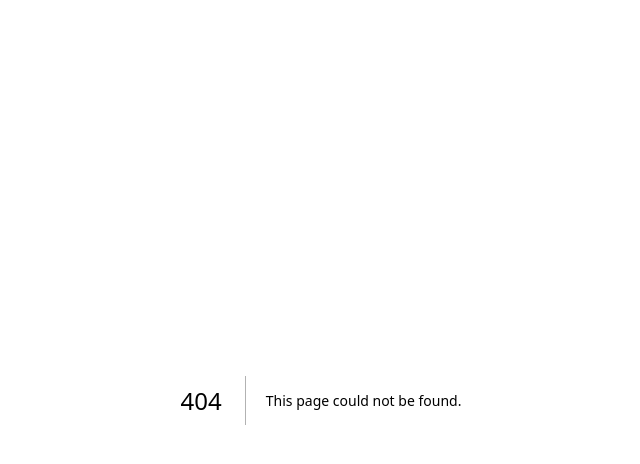
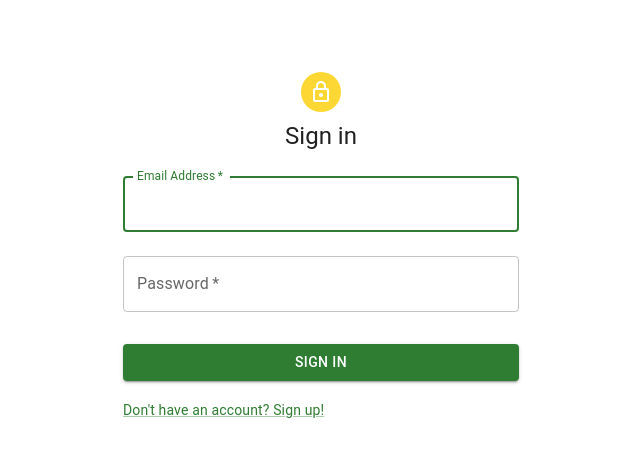
Before and after one commit to Albus00/login-page, a Next.js app: page /account/signin in a window 1280 px wide. Before the commit this address had no page. Shown: the top 464 px of the page, without its empty margins (319-959 px from the left). Built offline with nearby package versions, Linux system fonts and the light colour scheme; no server answers.

Commit message:
Started implementing login page

```diff
--- /dev/null
+++ b/app/account/signin/page.tsx
@@ -0,0 +1,17 @@
+"use client"
+import { useSession } from "next-auth/react"
+import SignInField from "@/app/components/signInField"
+
+export default function Home() {
+  const { data: session } = useSession()
+
+  return (
+    <main>
+
+      {session ? (<div>data</div>) : null}
+
+      <SignInField />
+
+    </main>
+  )
+}
--- a/app/api/auth/[...nextauth]/options.ts
+++ b/app/api/auth/[...nextauth]/options.ts
@@ -35,4 +35,6 @@ export const options: NextAuthOptions = {
             }
         })
     ],
+    callbacks: {
+      }
 }
--- a/app/api/auth/[...nextauth]/route.ts
+++ b/app/api/auth/[...nextauth]/route.ts
@@ -1,3 +1,5 @@
+// Added for compatibility with NextJS 13
+
 import NextAuth from "next-auth"
 import {options} from './options'
 
--- /dev/null
+++ b/app/components/signInField.tsx
@@ -0,0 +1,115 @@
+"use client"
+
+import Avatar from '@mui/material/Avatar';
+import Button from '@mui/material/Button';
+import CssBaseline from '@mui/material/CssBaseline';
+import TextField from '@mui/material/TextField';
+import FormControlLabel from '@mui/material/FormControlLabel';
+import Checkbox from '@mui/material/Checkbox';
+import Link from '@mui/material/Link';
+import Grid from '@mui/material/Grid';
+import Box from '@mui/material/Box';
+import LockOutlinedIcon from '@mui/icons-material/LockOutlined';
+import Typography from '@mui/material/Typography';
+import Container from '@mui/material/Container';
+import { createTheme, ThemeProvider } from '@mui/material/styles';
+import { Alert } from '@mui/material';
+import { useState } from 'react';
+import { green, yellow } from '@mui/material/colors';
+import { signIn } from 'next-auth/react';
+
+const theme = createTheme({
+  palette: {
+    primary: {
+      main: green[800],
+    },
+    secondary: {
+      main: yellow[600],
+    },
+  },
+});
+
+export default function SignInField() {
+  const [errorMsg, setErrorMsg] = useState("")
+
+  const handleSubmit = (event: React.FormEvent<HTMLFormElement>) => {
+    // Prevents page from refreshing
+    event.preventDefault();
+    const data = new FormData(event.currentTarget);
+
+    try {
+      if (data.get('email') != "" && data.get('password') != "") {
+        signIn("credentials", { username: data.get('email'), password: data.get('password') })
+      }
+      else
+        throw 'Fill out all fields';
+
+    } catch (e: any) {
+      console.log(e);
+      setErrorMsg(e);
+    }
+
+    console.log({
+      email: data.get('email'),
+      password: data.get('password'),
+    });
+  };
+
+  return (
+    <ThemeProvider theme={theme}>
+      <Container component="main" maxWidth="xs">
+        <CssBaseline />
+        <Box
+          sx={{
+            marginTop: 8,
+            display: 'flex',
+            flexDirection: 'column',
+            alignItems: 'center',
+          }}
+        >
+          <Avatar sx={{ m: 1, bgcolor: 'secondary.main' }}>
+            <LockOutlinedIcon />
+          </Avatar>
+          <Typography component="h1" variant="h5">
+            Sign in
+          </Typography>
+          {errorMsg.length > 0 ?
+            <Alert severity="error">{errorMsg}</Alert> : null}
+          <Box component="form" onSubmit={handleSubmit} noValidate sx={{ mt: 1 }}>
+            <TextField
+              margin="normal"
+              required
+              fullWidth
+              id="email"
+              label="Email Address"
+              name="email"
+              autoComplete="email"
+              autoFocus
+            />
+            <TextField
+              margin="normal"
+              required
+              fullWidth
+              name="password"
+              label="Password"
+              type="password"
+              id="password"
+              autoComplete="current-password"
+            />
+            <Button
+              type="submit"
+              fullWidth
+              variant="contained"
+              sx={{ mt: 3, mb: 2 }}
+            >
+              Sign In
+            </Button>
+            <Link href="#" variant="body2">
+              Don&#39;t have an account? Sign up!
+            </Link>
+          </Box>
+        </Box>
+      </Container>
+    </ThemeProvider>
+  );
+}
--- a/app/globals.css
+++ b/app/globals.css
@@ -8,20 +8,11 @@
   --background-end-rgb: 255, 255, 255;
 }
 
-@media (prefers-color-scheme: dark) {
-  :root {
-    --foreground-rgb: 255, 255, 255;
-    --background-start-rgb: 0, 0, 0;
-    --background-end-rgb: 0, 0, 0;
-  }
+body {
+  color: rgb(var(--foreground-rgb));
+  background: f2f2f2;
 }
 
-body {
-  color: rgb(var(--foreground-rgb));
-  background: linear-gradient(
-      to bottom,
-      transparent,
-      rgb(var(--background-end-rgb))
-    )
-    rgb(var(--background-start-rgb));
+button {
+  background-color: inherit;
 }
--- a/app/page.tsx
+++ b/app/page.tsx
@@ -1,16 +1,23 @@
+"use client"
 import Link from "next/link";
+import { useSession, signIn, signOut } from "next-auth/react"
 
 export default function Home() {
+  const { data: session } = useSession()
+
   return (
     <main>
-      <ul className="flex justify-evenly text-xl font-semibold text-white w-full">
+      <ul className="flex justify-evenly text-xl font-semibold text-black w-full">
         <li><Link href="/">Home</Link></li>
-        <li><Link href="/api/auth/signin">Sign In</Link></li>
         <li><Link href="/api/auth/signout">Sign Out</Link></li>
         <li><Link href="/server">Server</Link></li>
         <li><Link href="/client">Client</Link></li>
         <li><Link href="/extra">Extra</Link></li>
       </ul>
+      <Link href="/account/signin">Sign in with Email</Link>
+
+      {session ? (<div>data</div>) : null}
+
     </main>
   )
 }
```
